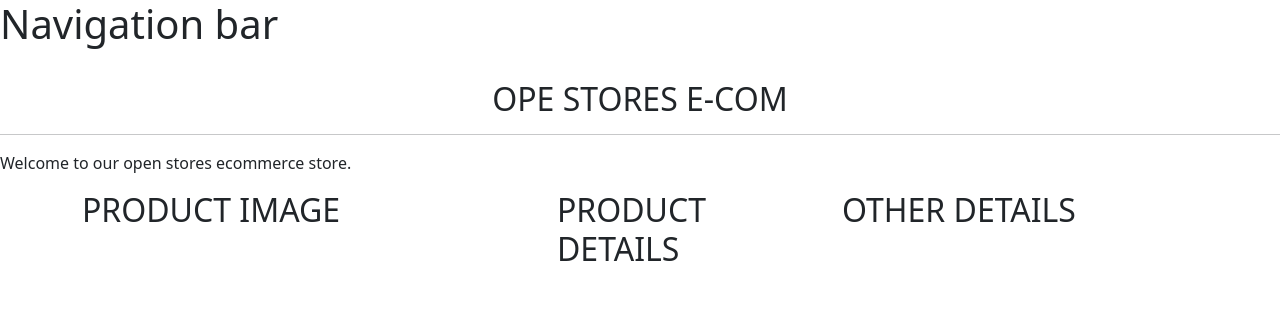
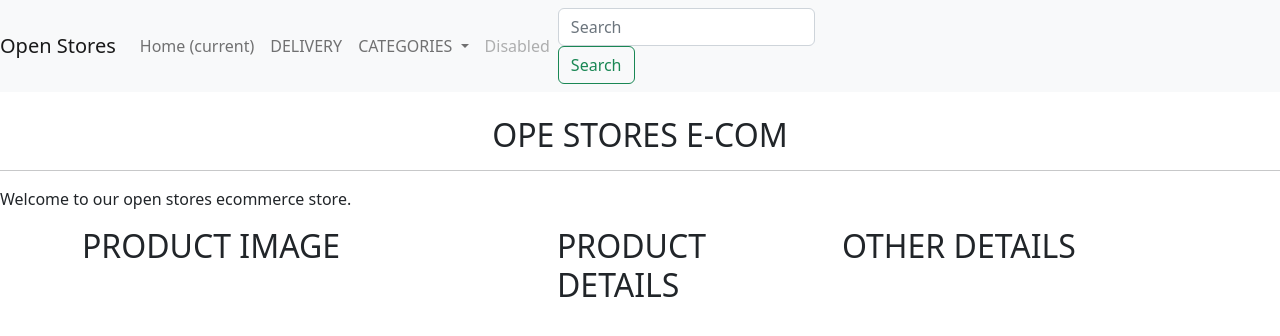
Before and after one commit to cyb16/OpenStores, a plain HTML site: page index.html in a window 1280 px wide. Drawn offline with nearby package versions, Linux system fonts and the light colour scheme.

Commit message:
Navigation Bar
Navigation bar update.

```diff
--- a/index.html
+++ b/index.html
@@ -8,7 +8,41 @@
 </head>
 <body>
 
-    <h1>Navigation bar</h1>
+    <nav class="navbar navbar-expand-lg navbar-light bg-light">
+        <a class="navbar-brand" href="#">Open Stores</a>
+        <button class="navbar-toggler" type="button" data-toggle="collapse" data-target="#navbarSupportedContent" aria-controls="navbarSupportedContent" aria-expanded="false" aria-label="Toggle navigation">
+          <span class="navbar-toggler-icon"></span>
+        </button>
+
+        <div class="collapse navbar-collapse" id="navbarSupportedContent">
+          <ul class="navbar-nav mr-auto">
+            <li class="nav-item active">
+              <a class="nav-link" href="#">Home <span class="sr-only">(current)</span></a>
+            </li>
+            <li class="nav-item">
+              <a class="nav-link" href="#">DELIVERY</a>
+            </li>
+            <li class="nav-item dropdown">
+              <a class="nav-link dropdown-toggle" href="#" id="navbarDropdown" role="button" data-toggle="dropdown" aria-haspopup="true" aria-expanded="false">
+                CATEGORIES
+              </a>
+              <div class="dropdown-menu" aria-labelledby="navbarDropdown">
+                <a class="dropdown-item" href="#">Electronics</a>
+                <a class="dropdown-item" href="#">Kitchen</a>
+                <div class="dropdown-divider"></div>
+                <a class="dropdown-item" href="#">Refer a friend</a>
+              </div>
+            </li>
+            <li class="nav-item">
+              <a class="nav-link disabled" href="#">Disabled</a>
+            </li>
+          </ul>
+          <form class="form-inline my-2 my-lg-0">
+            <input class="form-control mr-sm-2" type="search" placeholder="Search" aria-label="Search">
+            <button class="btn btn-outline-success my-2 my-sm-0" type="submit">Search</button>
+          </form>
+        </div>
+      </nav>
     <h2 class="text-center pt-4">OPE STORES E-COM</h2>
     <hr>
     <p>Welcome to our open stores ecommerce store.</p>
```
